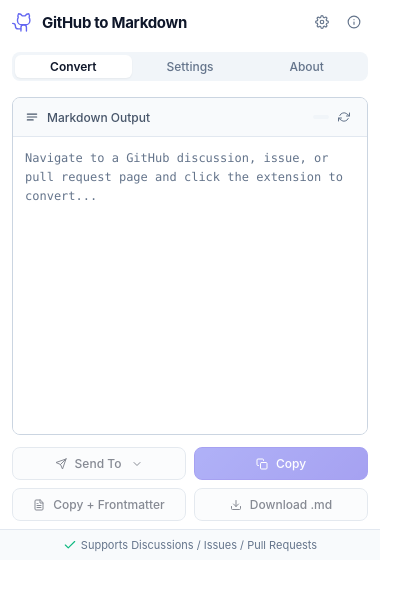
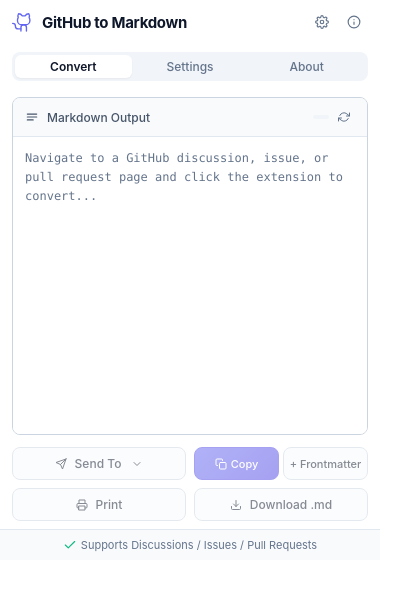
Before and after one commit to DhruvParikh1/github-to-markdown, a browser extension: page popup/popup.html in a window 400 px wide. Drawn offline with Linux system fonts and the light colour scheme.

Commit message:
feat: redesign popup button layout and add Print placeholder
- Rearrange action buttons into a more compact grid:
  - Row 1: "Send To" | "Copy" + "+ Frontmatter" (side-by-side)
  - Row 2: "Print" | "Download .md"
- Simplify "+ Frontmatter" button: renamed from "Copy + Frontmatter" and removed icon.
- Add "Print" button placeholder with printer icon.
- Fix bug where "+ Frontmatter" button text would revert to old label after clicking.

```diff
--- a/popup/popup.css
+++ b/popup/popup.css
@@ -481,6 +481,19 @@
 
 .action-row {
     display: contents;
+}
+
+.copy-group {
+    display: flex;
+    gap: var(--space-1);
+    min-width: 0;
+}
+
+.copy-group .btn {
+    flex: 1;
+    padding: var(--space-2) var(--space-1);
+    font-size: var(--text-xs);
+    gap: var(--space-1);
 }
 
 .btn {
--- a/popup/popup.html
+++ b/popup/popup.html
@@ -133,6 +133,7 @@
               </button>
             </div>
           </div>
+          <div class="copy-group">
             <button id="copy-btn" class="btn btn-primary" disabled title="Copy to clipboard">
               <svg class="btn-icon icon-svg" viewBox="0 0 24 24" fill="none" stroke="currentColor" stroke-width="2"
                 stroke-linecap="round" stroke-linejoin="round" aria-hidden="true">
@@ -141,18 +142,20 @@
               </svg>
               <span id="copy-btn-text">Copy</span>
             </button>
+            <button id="copy-frontmatter-btn" class="btn" disabled title="Copy markdown with frontmatter">
+              <span id="copy-frontmatter-btn-text">+ Frontmatter</span>
+            </button>
+          </div>
         </div>
         <div class="action-row">
-          <button id="copy-frontmatter-btn" class="btn" disabled title="Copy markdown with frontmatter">
+          <button id="print-btn" class="btn" disabled title="Print markdown">
             <svg class="btn-icon icon-svg" viewBox="0 0 24 24" fill="none" stroke="currentColor" stroke-width="2"
               stroke-linecap="round" stroke-linejoin="round" aria-hidden="true">
-              <path d="M14 2H6a2 2 0 0 0-2 2v16a2 2 0 0 0 2 2h12a2 2 0 0 0 2-2V8z"></path>
-              <polyline points="14 2 14 8 20 8"></polyline>
-              <line x1="16" y1="13" x2="8" y2="13"></line>
-              <line x1="16" y1="17" x2="8" y2="17"></line>
-              <polyline points="10 9 9 9 8 9"></polyline>
+              <polyline points="6 9 6 2 18 2 18 9"></polyline>
+              <path d="M6 18H4a2 2 0 0 1-2-2v-5a2 2 0 0 1 2-2h16a2 2 0 0 1 2 2v5a2 2 0 0 1-2 2h-2"></path>
+              <rect x="6" y="14" width="12" height="8"></rect>
             </svg>
-            <span id="copy-frontmatter-btn-text">Copy + Frontmatter</span>
+            <span>Print</span>
           </button>
           <button id="download-btn" class="btn" disabled title="Download as markdown file">
             <svg class="btn-icon icon-svg" viewBox="0 0 24 24" fill="none" stroke="currentColor" stroke-width="2"
--- a/popup/popup.js
+++ b/popup/popup.js
@@ -960,7 +960,7 @@
 
   if (copySuccess) {
     if (forceFrontmatter) {
-      showCopySuccess(copyFrontmatterBtn, copyFrontmatterBtnText, 'Copied', 'Copy + Frontmatter');
+      showCopySuccess(copyFrontmatterBtn, copyFrontmatterBtnText, 'Copied', '+ Frontmatter');
       showToast('Copied with frontmatter', 'success');
     } else {
       showCopySuccess(copyBtn, copyBtnText, 'Copied', 'Copy');
```
Lines whose indentation alone changed are shown as unchanged.
